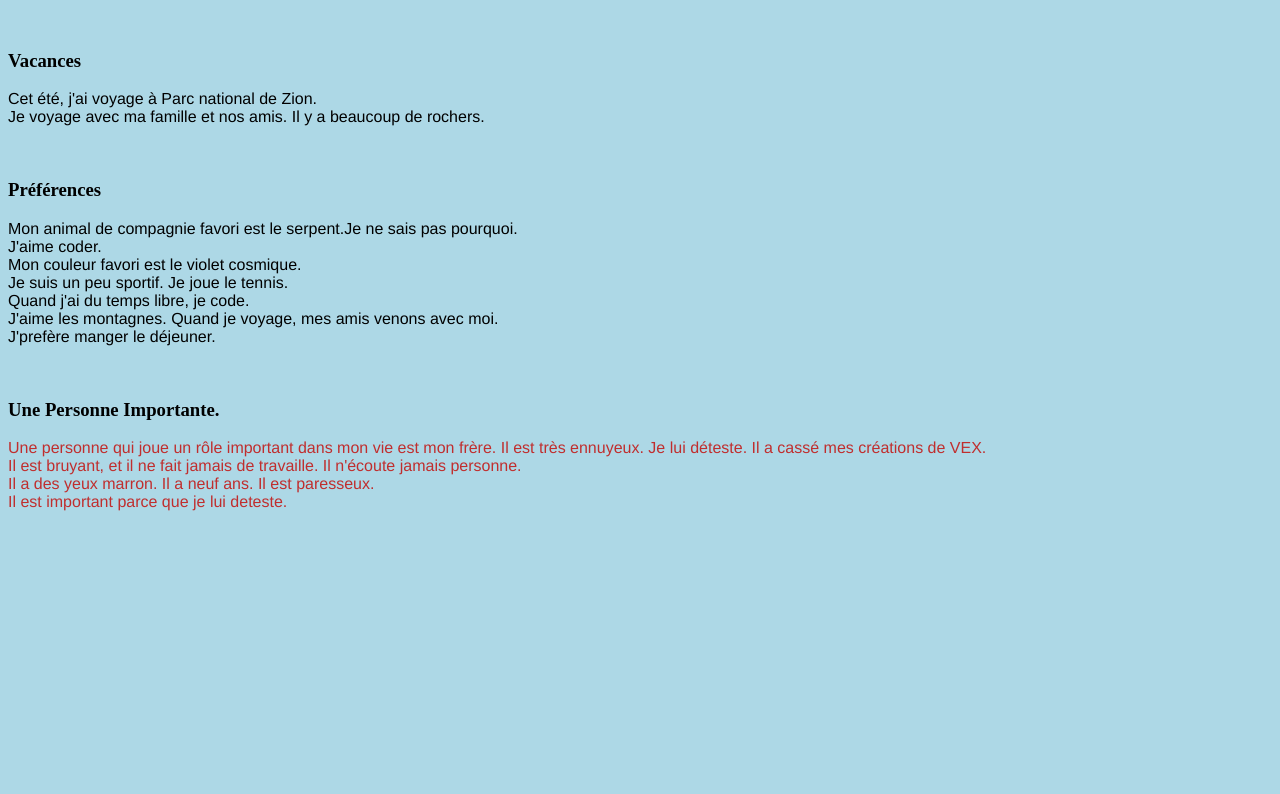
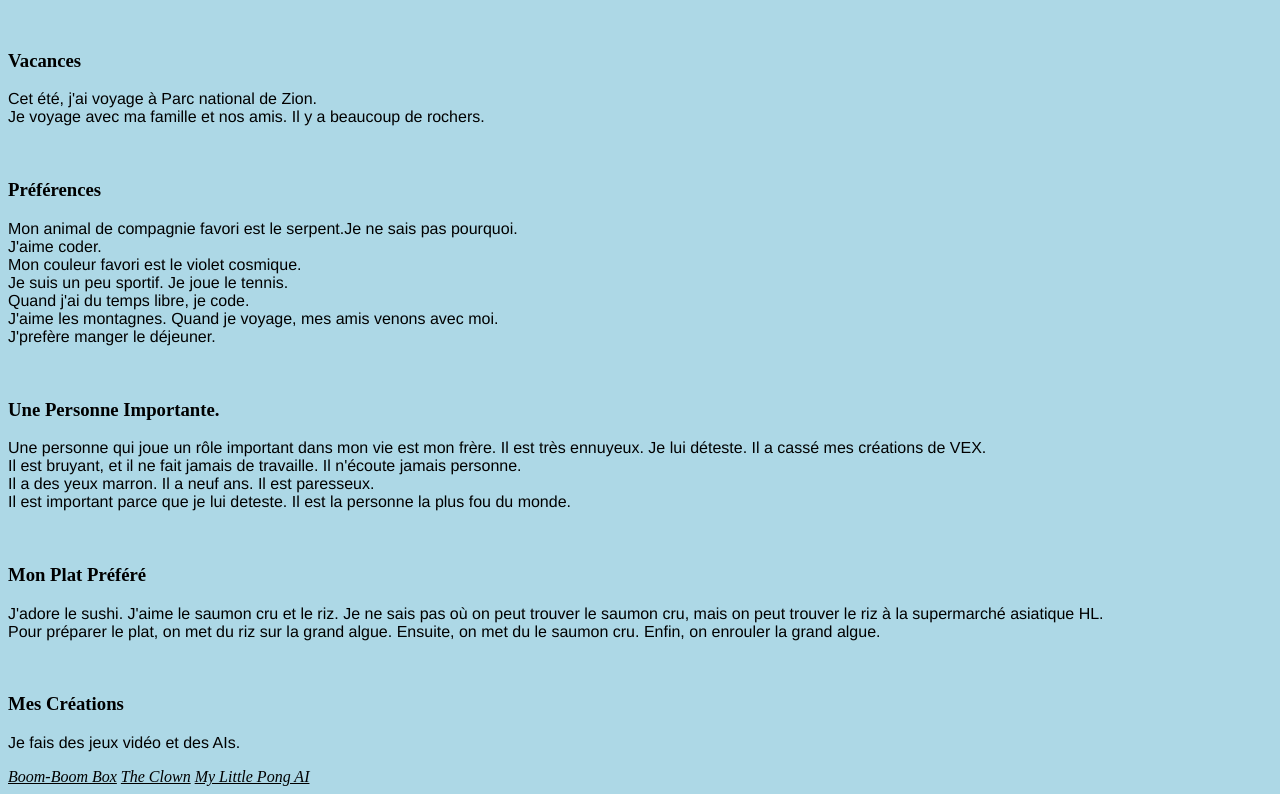
Before and after one commit to kenhufflepuff/frenchblog, a plain HTML site: page index.html in a window 1280 px wide. Shown: the part 402-1196 px from the top of the page. Before the commit the page ends 929 px from the top, so only its background shows below. Drawn offline with Linux system fonts and the light colour scheme.

Commit message:
Update index.html

```diff
--- a/index.html
+++ b/index.html
@@ -28,16 +28,32 @@
         <h3>Introduction</h3>
         <p>Je m'appelle Ken.<br>Je suis <a href="https://www.worldatlas.com/img/flag/vn-flag.jpg" target="_blank">vietnamien</a>.<br>J'ai 13 ans.<br>Mon anniversaire est le <a href="https://static.toiimg.com/photo/107567026.cms" target="_blank">fevrier</a>.<br>J'ai 2 yeux et 2 mains.<br>J'habite à Nokomis.</p>
         <br>
+
         <h3>Ma Famille</h3>
         <p>Il y a 3 personnes dans mon famille.<br>J'ai un frère.<br>Mes parents ont environ 45 ans. <br>Ils travaillent avec des <a href="https://techterms.com/img/xl/computer_245.jpg" target="_blank">ordinateurs</a>.<br>J'ai deux <a href="https://c1.staticflickr.com/3/2354/2479397690_af414d8794_b.jpg" target="_blank">oiseaux</a>.</p>
         <br>
+
         <h3>Vacances</h3>
         <p>Cet été, j'ai voyage à Parc national de Zion.<br>Je voyage avec ma famille et nos amis. Il y a beaucoup de rochers.</p>
         <br>
+
         <h3>Préférences</h3>
         <p>Mon animal de compagnie favori est le serpent.Je ne sais pas pourquoi.<br> J'aime coder.<br>Mon couleur favori est le violet cosmique.<br> Je suis un peu sportif. Je joue le tennis.<br> Quand j'ai du temps libre, je code.<br> J'aime les montagnes. Quand je voyage, mes amis venons avec moi.<br> J'prefère manger le déjeuner.</p>
         <br>
+
         <h3>Une Personne Importante.</h3>
-        <p style="color: rgb(192, 46, 46);">Une personne qui joue un rôle important dans mon vie est mon frère. Il est très ennuyeux. Je lui déteste. Il a cassé mes créations de VEX. <br> Il est bruyant, et il ne fait jamais de travaille. Il n'écoute jamais personne. <br> Il a des yeux marron. Il a neuf ans. Il est paresseux. <br> Il est important parce que je lui deteste.</p>
+        <p>Une personne qui joue un rôle important dans mon vie est mon frère. Il est très ennuyeux. Je lui déteste. Il a cassé mes créations de VEX. <br> Il est bruyant, et il ne fait jamais de travaille. Il n'écoute jamais personne. <br> Il a des yeux marron. Il a neuf ans. Il est paresseux. <br> Il est important parce que je lui deteste. Il est la personne la plus fou du monde.</p>
+        <br>
+
+        <h3>Mon Plat Préféré</h3>
+        <p>J'adore le sushi. J'aime le saumon cru et le riz. Je ne sais pas où on peut trouver le saumon cru, mais on peut trouver le riz à la supermarché asiatique HL. <br>
+            Pour préparer le plat, on met du riz sur la grand algue. Ensuite, on met du le saumon cru. Enfin, on enrouler la grand algue.</p>
+        <br>
+
+        <h3>Mes Créations</h3>
+        <p>Je fais des jeux vidéo et des AIs.</p>
+        <a href="https://scratch.mit.edu/projects/1144483873/">Boom-Boom Box</a>
+        <a href="https://scratch.mit.edu/projects/1193891272/">The Clown</a>
+        <a href="https://scratch.mit.edu/projects/1077953042/">My Little Pong AI</a>
     </body>
 </html>
```
